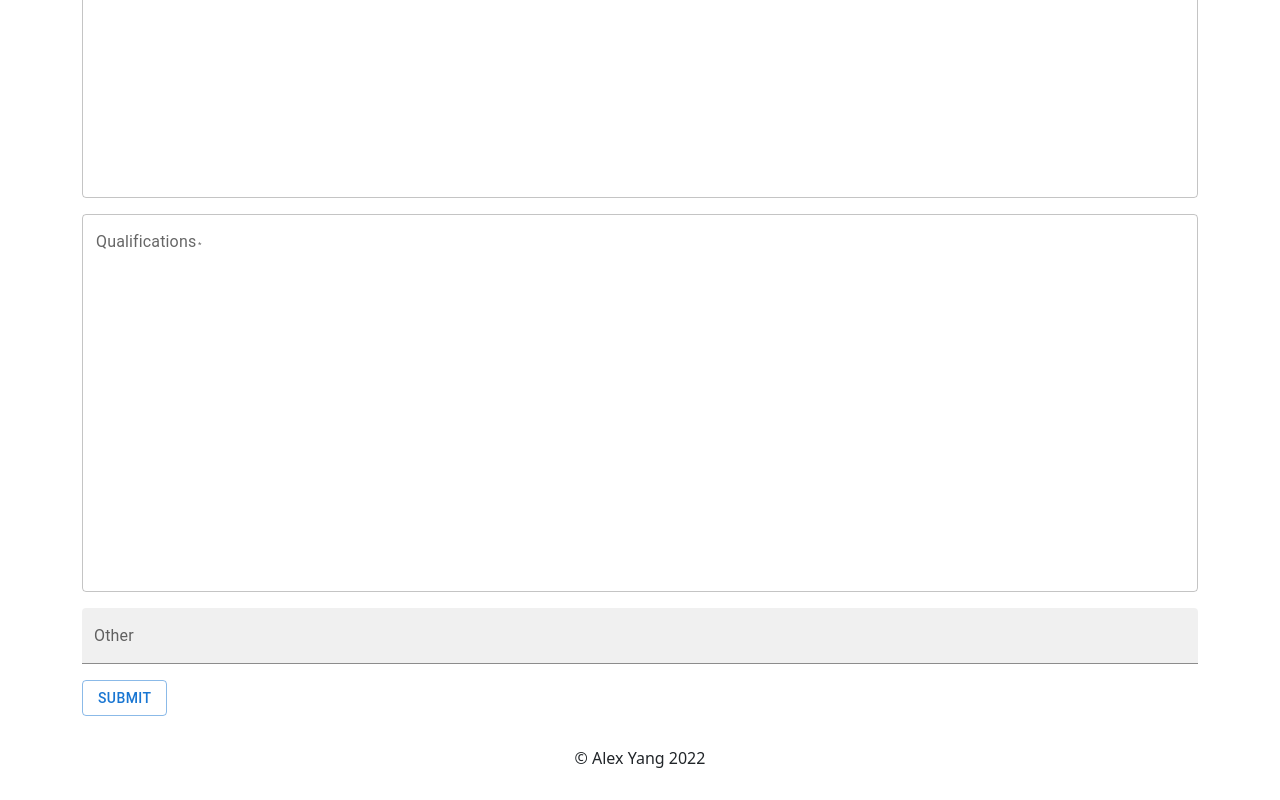
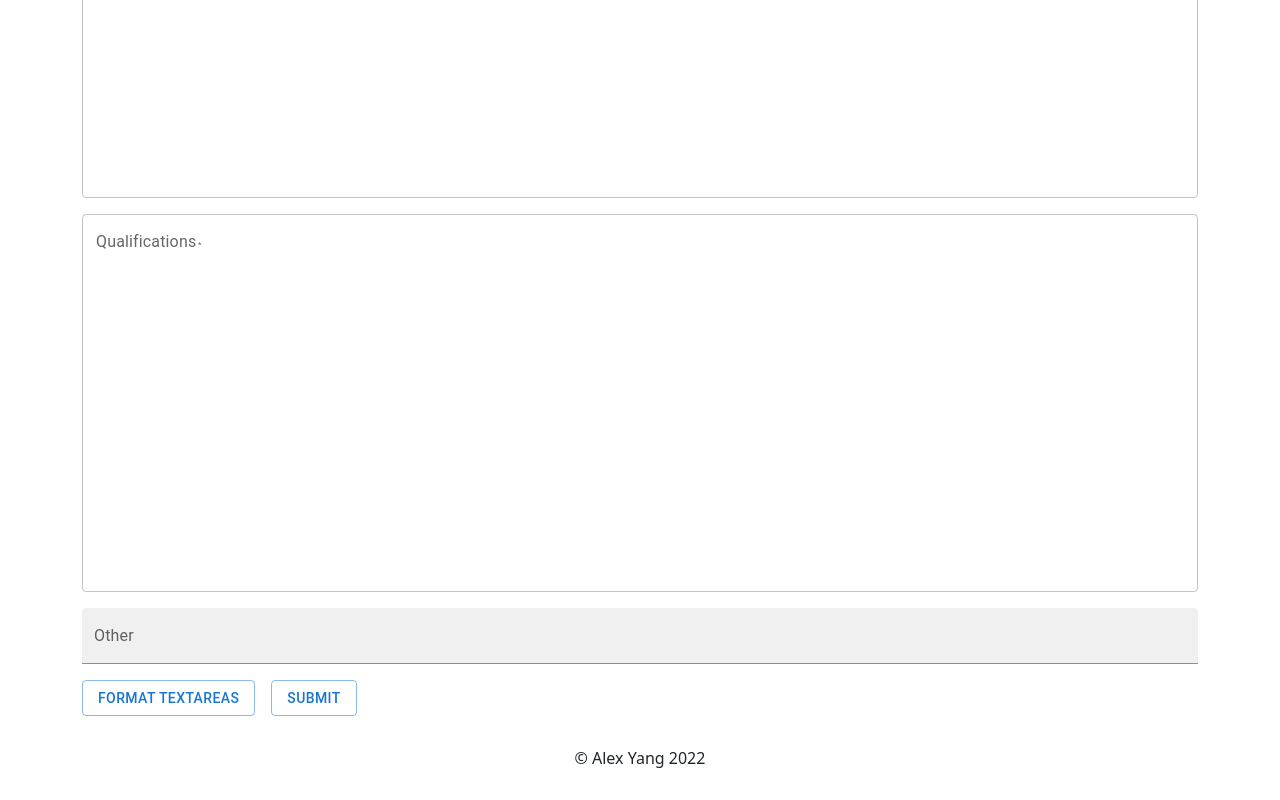
Before and after one commit to alexhyang/jobhunter-REST, a React (Create React App) app in the folder client/: page /add_posting in a window 1280 px wide. Shown: the part 513-1313 px from the top of the page. Built offline with nearby package versions, Linux system fonts and the light colour scheme; no server answers.

Commit message:
added textarea formatter

```diff
--- a/client/src/pages/NewPosting/MUIForm.tsx
+++ b/client/src/pages/NewPosting/MUIForm.tsx
@@ -14,7 +14,7 @@ import MenuItem from "@mui/material/MenuItem";
 import Alert from "@mui/material/Alert";
 
 export default function MUIForm() {
-  const { control, handleSubmit, getValues } = useForm<IFormValues>({
+  const { control, handleSubmit, getValues, setValue } = useForm<IFormValues>({
     defaultValues: {
       url: "",
       position: "",
@@ -22,7 +22,7 @@ export default function MUIForm() {
       location: "",
       type: ["Full-time"],
       level: "Junior",
-      due_date: new Date().toISOString().split('T')[0],
+      due_date: new Date().toISOString().split("T")[0],
       responsibilities: "",
       qualifications: "",
       skills: "",
@@ -99,6 +99,20 @@ export default function MUIForm() {
         setUrlCheckResult("Invalid URL");
       }
     }
+  };
+
+  const convertToHTML = (text: string): string => {
+    return (
+      "- " +
+      text
+        .replaceAll(/[-·][\s]+/g, "")
+        .replaceAll(/(\s*<br>)*[\n]+/g, " <br>\n- ")
+    );
+  };
+
+  const formatTextArea = () => {
+    setValue("responsibilities", convertToHTML(getValues("responsibilities")));
+    setValue("qualifications", convertToHTML(getValues("qualifications")));
   };
 
   return (
@@ -282,6 +296,11 @@ export default function MUIForm() {
         </Grid>
         {dataJSON ? <Grid item>{dataJSON}</Grid> : null}
         <Grid item>
+          <Button type="button" variant="outlined" onClick={formatTextArea}>
+            Format Textareas
+          </Button>
+        </Grid>
+        <Grid item>
           <Button type="submit" variant="outlined">
             Submit
           </Button>
```
